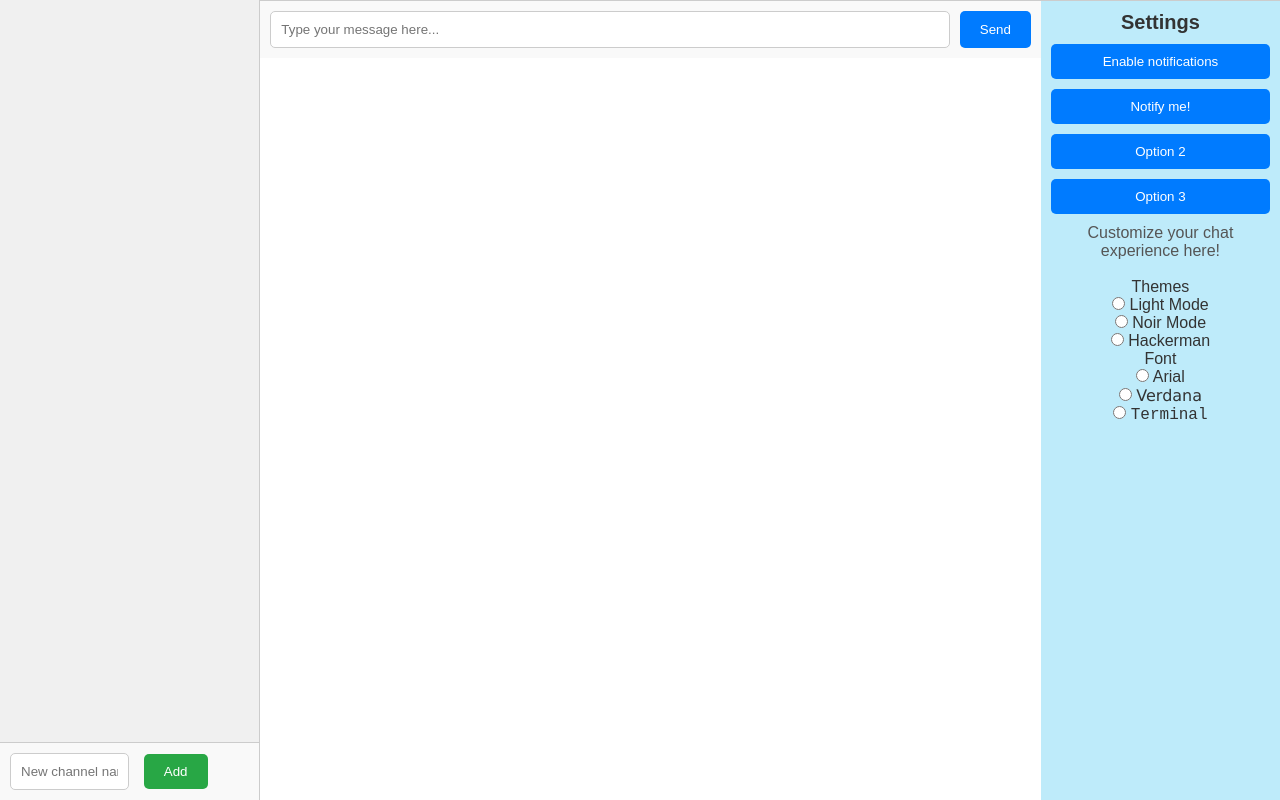
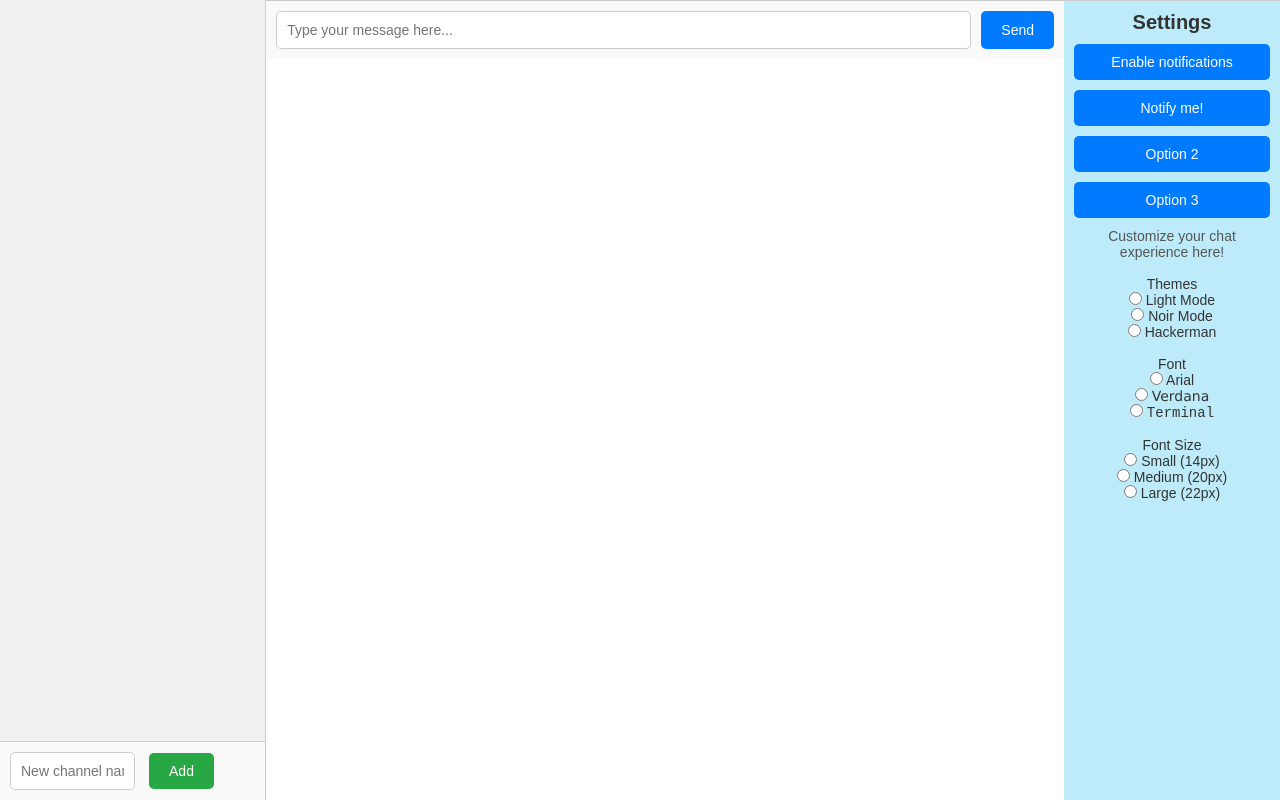
Before and after one commit to Bmknezev/IWantToRunAnAgileProject, a Flask app: template templates/demo_page.html in a window 1280 px wide. Run offline with Flask 3, Linux system fonts and the light colour scheme; the template is opened without the code that fills it, so the values that code supplies are empty; some libraries are stand-ins or nearby versions.

Commit message:
font size menu added

```diff
--- a/templates/demo_page.html
+++ b/templates/demo_page.html
@@ -38,6 +38,7 @@
             cursor: pointer;
             text-align: center;
             font-family: inherit;
+            font-size: inherit;
         }
 
         .settings-section button:hover {
@@ -48,6 +49,7 @@
             text-align: center;
             color: #555;
             font-family: inherit;
+            font-size: inherit;
         }
 
         .show {
@@ -59,6 +61,7 @@
             font-family: Arial, sans-serif;
             display: flex;
             height: 100vh;
+            font-size: 14px;
         }
 
         .sidebar {
@@ -89,6 +92,7 @@
             border-bottom: 1px solid #ccc;
             cursor: pointer;
             font-family: inherit;
+            font-size: inherit;
         }
 
         .chat-list li:hover {
@@ -107,6 +111,7 @@
             margin: 10px 0;
             color: #000000;
             font-family: inherit;
+            font-size: inherit;
         }
 
         .expand-section {
@@ -127,6 +132,7 @@
             border-radius: 5px;
             cursor: pointer;
             font-family: inherit;
+            font-size: inherit;
         }
 
         .expand-section button:hover {
@@ -147,6 +153,7 @@
             border-radius: 5px;
             margin-right: 10px;
             font-family: inherit;
+            font-size: inherit;
         }
 
         .input-container button {
@@ -157,6 +164,7 @@
             border-radius: 5px;
             cursor: pointer;
             font-family: inherit;
+            font-size: inherit;
         }
 
         .input-container button:hover {
@@ -176,6 +184,7 @@
             border-radius: 5px;
             margin-right: 10px;
             font-family: inherit;
+            font-size: inherit;
         }
 
         .add-chat-container button {
@@ -186,6 +195,7 @@
             border-radius: 5px;
             cursor: pointer;
             font-family: inherit;
+            font-size: inherit;
         }
 
         .add-chat-container button:hover {
@@ -254,6 +264,7 @@
         <label for="javascript" >Hackerman</label><br>
 
     </form>
+    <br>
     <p id="fonts-modify" style="color: inherit;">Font</p>
     <form action="/action_page.php">
 
@@ -265,6 +276,21 @@
 
         <input type="radio" id="hackerlol" name="fav_language" value="hackerlol" onclick="terminalMode()">
         <label for="hackerlol" style="font-family: 'Courier New', monospace;">Terminal</label><br>
+
+    </form>
+
+    <br>
+    <p id="size-modify" style="color: inherit;">Font Size</p>
+    <form action="/action_page.php">
+
+        <input type="radio" id="smallsize" name="fav_language" value="arially" onclick="textSizeSmall()">
+        <label for="smallsize" >Small (14px)</label><br>
+
+        <input type="radio" id="medsize" name="fav_language" value="verdun" onclick="textSizeMed()">
+        <label for="medsize" >Medium (20px)</label><br>
+
+        <input type="radio" id="largesize" name="fav_language" value="hackerlol" onclick="textSizeLarge()">
+        <label for="largesize">Large (22px)</label><br>
 
     </form>
 </div>
@@ -852,6 +878,7 @@ function hackerman() {
 
         document.querySelector('.expand-section button').style.backgroundColor = '#007bff';
         document.querySelector('.expand-section button').style.color = 'white';
+
     }
 
 function arialMode() {
@@ -874,6 +901,37 @@ function terminalMode() {
             document.styleSheets[0].cssRules.length
         );
 }
+
+function textSizeSmall() {
+    document.styleSheets[0].insertRule(
+            'body { font-size: 14px; }',
+            document.styleSheets[0].cssRules.length
+    );
+    document.styleSheets[0].insertRule(
+            '.settings-section h2 { font-size: 20px; }',
+            document.styleSheets[0].cssRules.length
+    );
+}
+function textSizeMed() {
+    document.styleSheets[0].insertRule(
+            'body { font-size: 18px; }',
+            document.styleSheets[0].cssRules.length
+    );
+    document.styleSheets[0].insertRule(
+            '.settings-section h2 { font-size: 24px; }',
+            document.styleSheets[0].cssRules.length
+    );
+}
+function textSizeLarge() {
+    document.styleSheets[0].insertRule(
+            'body { font-size: 22px; }',
+            document.styleSheets[0].cssRules.length
+    );
+    document.styleSheets[0].insertRule(
+            '.settings-section h2 { font-size: 28px; }',
+            document.styleSheets[0].cssRules.length
+    );
+}
 </script>
 </body>
 </html>
```
